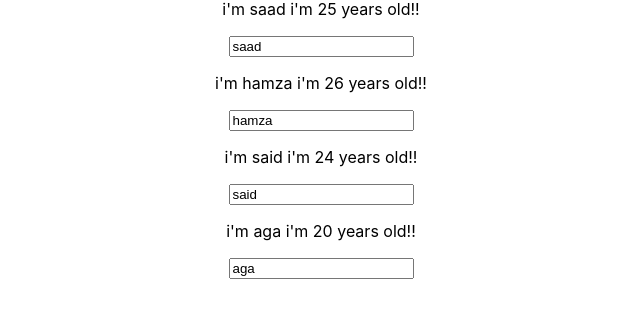
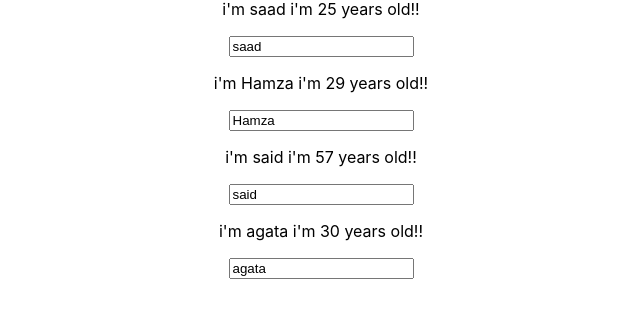
Before and after one commit to sael-you/react, a React (Create React App) app in the folder react-complete-guide/: page / in a window 1280 px wide. Both pictures are taken after a click on the button "Show users". Shown: the part 121-438 px from the top of the page, without its empty margins (319-959 px from the left). Built offline with nearby package versions, Linux system fonts and the light colour scheme.

Commit message:
flexible lists

```diff
--- a/react-complete-guide/src/App.js
+++ b/react-complete-guide/src/App.js
@@ -6,35 +6,36 @@ import Person from './Person/Person';
 class App extends Component {
   state = {
     persons: [
-      {name : "saad", age : "25"},
-      {name : "hamza", age : "26"},
-      {name : "said", age : "24"},
-      {name : "aga", age : "20"}
+      {id : "jhgjg", name : "saad", age : "25"},
+      {id : "jhgjhjhvjg", name : "Hamza", age : "29"},
+      {id : "jhgjjhkkkkng", name : "said", age : "57"},
+      {id : "jhgjgjjjjhggg", name : "agata", age : "30"}
     ],
     showPerson: false
   }
 
-  switchNameHandler = () => this.setState( {
-      persons : [
-        {name : "saad", age : "25"},
-        {name : "hamza", age : "29"},
-        {name : "said", age : "57"},
-        {name : "agata", age : "30"}
-      ]
-    }
-  );
+  deletePersonHandler = (personIndex) => {
+    const persons = [...this.state.persons];
+    persons.splice(personIndex, 1);
+    this.setState({persons: persons});
+  }
 
-  changeNameHandler = (event) => {
+  changeNameHandler = (event, index) => {
+    const personIndex = this.state.persons.findIndex(p => {
+      return p.id === index;
+    });
+
+    const person = {...this.state.persons[personIndex]};
+    person.name = event.target.value;
+
+    const persons = [...this.state.persons];
+    persons[personIndex] = person;
+
     this.setState(
       {
-        persons : [
-          {name : "saad", age : "25"},
-          {name : event.target.value, age : "29"},
-          {name : "said", age : "57"},
-          {name : "agata", age : "30"}
-        ]
+        persons : persons
       }
-    )
+    );
   }
 
   togglePersonHandler = () => {
@@ -43,19 +44,23 @@ class App extends Component {
   }
 
   render(){
-
     let persons = null;
-    if (this.state.showPerson)
+    if (this.state.showPerson){
       persons = (
-            <div>
-              <button onClick={this.togglePersonHandler}> Hide users </button>
-              {this.state.persons.map(person => {
-                return  <Person
-                          name = {person.name}
-                          age = {person.age} />
-              })}
-            </div>
+        <div>
+          <button onClick={this.togglePersonHandler}> Hide users </button>
+          {this.state.persons.map((person, index) => {
+            return  <Person
+              click = {() => this.deletePersonHandler(index)}
+              name = {person.name}
+              age = {person.age}
+              key = {person.id}
+              change = {(event) => this.changeNameHandler(event, person.id)}
+              />
+          })}
+        </div>
       );
+    }
     else
       persons = <button onClick={this.togglePersonHandler}> Show users </button>;
 
--- a/react-complete-guide/src/Person/Person.js
+++ b/react-complete-guide/src/Person/Person.js
@@ -2,7 +2,7 @@ import React from 'react';
 
 const person = (props) => {
    return  <div>
-                <p>i'm {props.name} i'm {props.age} years old!!</p>
+                <p onClick= {props.click}>i'm {props.name} i'm {props.age} years old!!</p>
                 <input type = 'text' onChange = {props.change} value = {props.name} />
             </div>
 };
```
